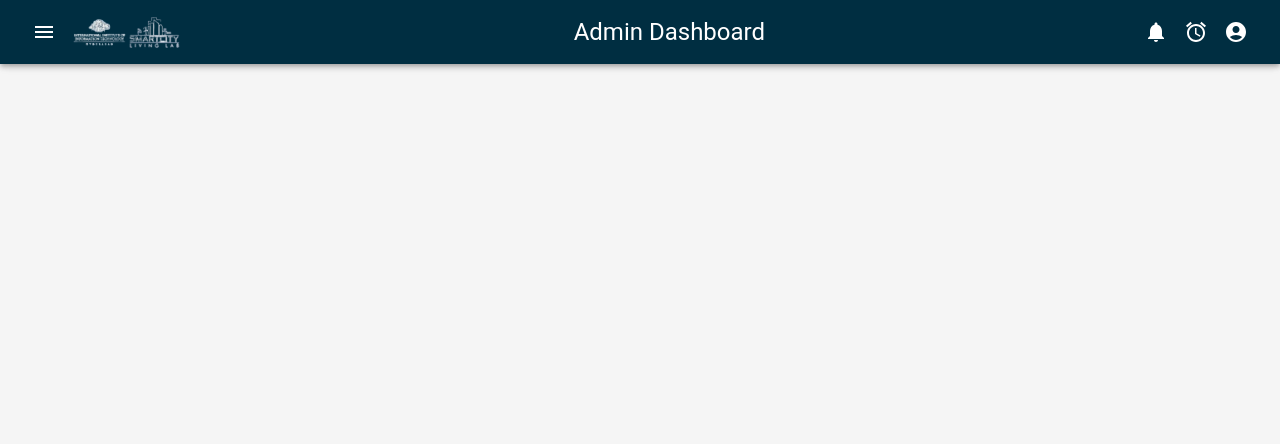
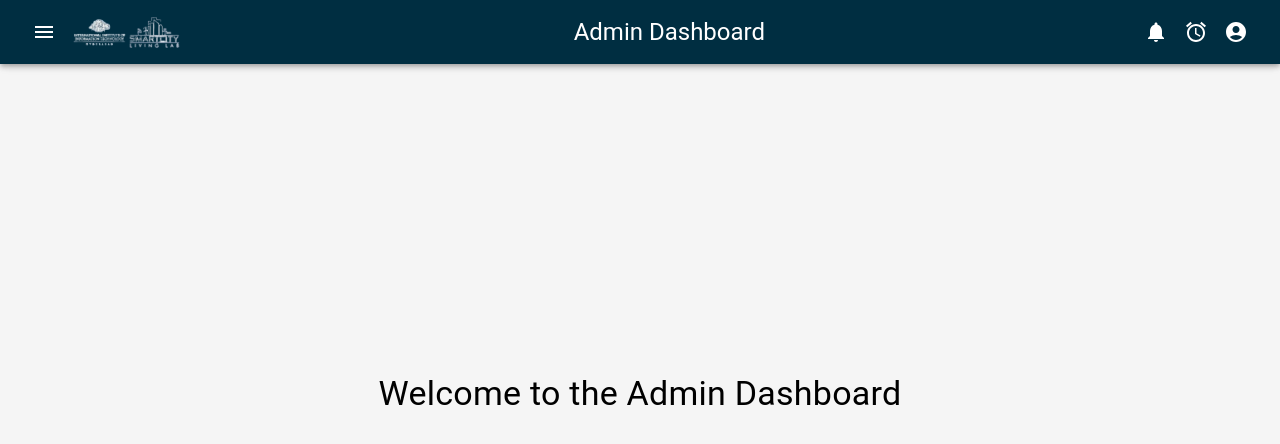
Before and after one commit to perireddyvaka/smart_city_GIZ, a React (Create React App) app in the folder Frontend/: page /Admin in a window 1280 px wide. Shown: the top 444 px of the page. Built offline with nearby package versions, Linux system fonts and the light colour scheme.

Commit message:
welcome text added for welcome and admin pages

```diff
--- a/Frontend/src/components/Usermanagement/Admin.js
+++ b/Frontend/src/components/Usermanagement/Admin.js
@@ -1,20 +1,20 @@
 import React, { useState } from 'react';
 import { AppBar, Toolbar, Typography, Box, Container, IconButton, Drawer, List, ListItem, ListItemIcon, ListItemText, Menu, MenuItem } from '@mui/material';
-import { Link } from 'react-router-dom';
+import { Link, useNavigate } from 'react-router-dom';
 import PersonAddAltIcon from '@mui/icons-material/PersonAddAlt';
 import MenuIcon from '@mui/icons-material/Menu';
 import CloseIcon from '@mui/icons-material/Close';
 import NotificationsIcon from '@mui/icons-material/Notifications';
 import AlarmIcon from '@mui/icons-material/Alarm';
 import AccountCircleIcon from '@mui/icons-material/AccountCircle';
-import { Analytics} from '@mui/icons-material';
+import Analytics from '@mui/icons-material/Analytics';
 import logo from './logos.png';
-import { useNavigate } from 'react-router-dom';
 // import backgroundImg from './BYPLimage.jpg'; // import your background image here
 
 const styles = {
   appBar: {
     backgroundColor: '#002e41', // Material-UI primary color
+    zIndex: 1201, // Ensure AppBar is above other elements
   },
   toolbar: {
     display: 'flex',
@@ -38,8 +38,11 @@ const styles = {
   container: {
     flexGrow: 1,
     display: 'flex',
+    flexDirection: 'column',
     alignItems: 'center',
     justifyContent: 'center',
+    textAlign: 'center', // Center the text
+    padding: '20px', // Add some padding for spacing
   },
   drawer: {
     width: 250,
@@ -55,6 +58,10 @@ const styles = {
     backgroundSize: 'cover',
     backgroundPosition: 'center',
     minHeight: '100vh',
+    display: 'flex',
+    flexDirection: 'column',
+    alignItems: 'center',
+    justifyContent: 'center',
   },
 };
 
@@ -102,7 +109,7 @@ const Admin = () => {
           <IconButton color="inherit">
             <AlarmIcon />
           </IconButton>
-          <IconButton color="inherit" onClick={handleUserClick} style={styles.closeIcon}>
+          <IconButton color="inherit" onClick={handleUserClick}>
             <AccountCircleIcon />
           </IconButton>
           <Menu
@@ -161,10 +168,11 @@ const Admin = () => {
         </List>
       </Drawer>
       <Container maxWidth="md" style={styles.container}>
-
+        <Typography variant="h4" component="div" gutterBottom>
+          Welcome to the Admin Dashboard
+        </Typography>
       </Container>
     </Box>
-
   );
 };
 
--- a/Frontend/src/components/WelcomePage.js
+++ b/Frontend/src/components/WelcomePage.js
@@ -32,6 +32,8 @@ const styles = {
     display: 'flex',
     alignItems: 'center',
     justifyContent: 'center',
+    textAlign: 'center', // Center the text
+    marginTop: '20px', // Add some top margin for spacing
   },
   background: {
     backgroundColor: '#F5F5F5',
@@ -75,9 +77,9 @@ const WelcomePage = () => {
         </Toolbar>
       </AppBar>
       <Container maxWidth="md" style={styles.container}>
-        {/* <Typography variant="h4" component="div" align="center" gutterBottom>
+        <Typography variant="h4" component="div" gutterBottom>
           Welcome to BYPL Dashboard
-        </Typography> */}
+        </Typography>
       </Container>
     </Box>
   );
```
